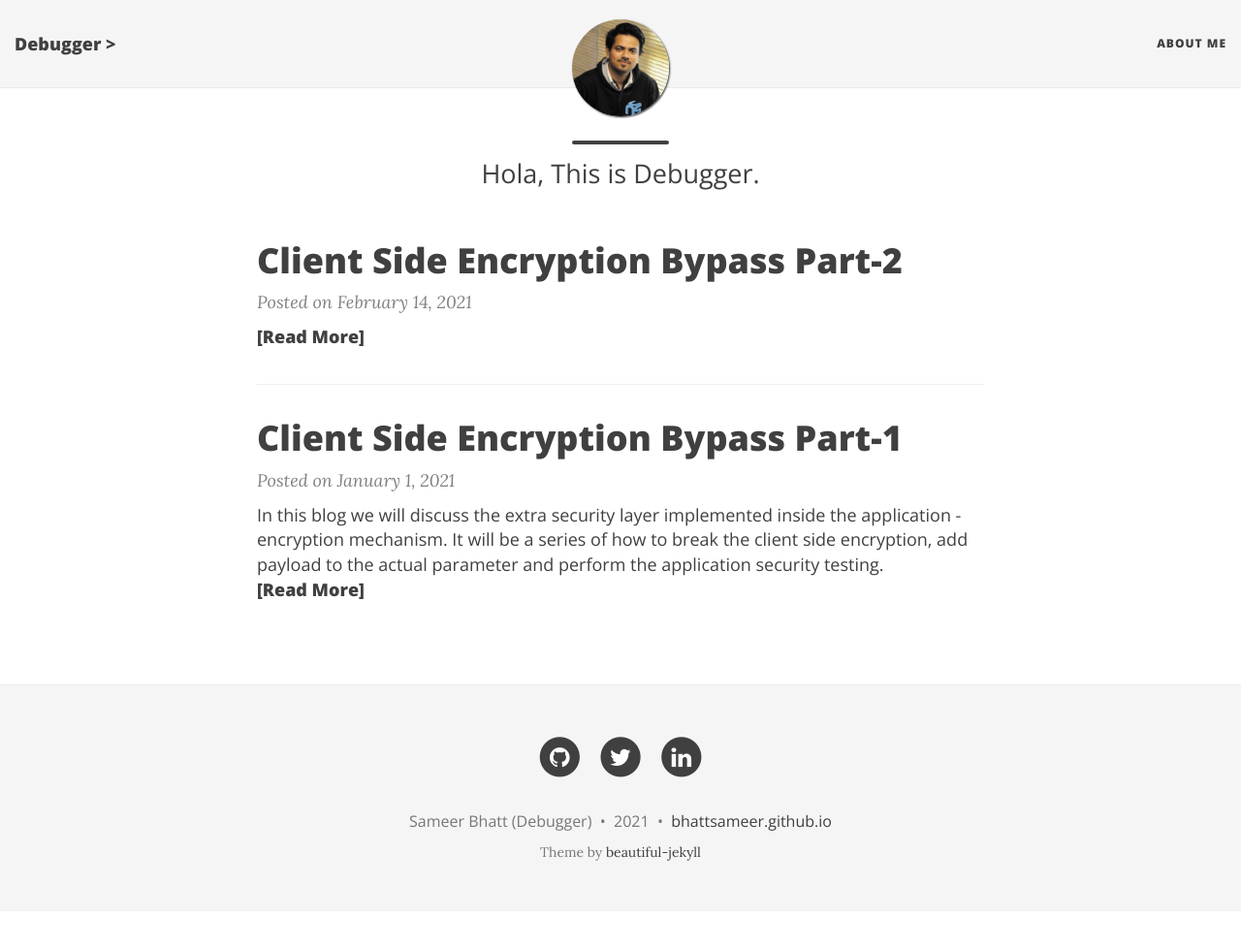
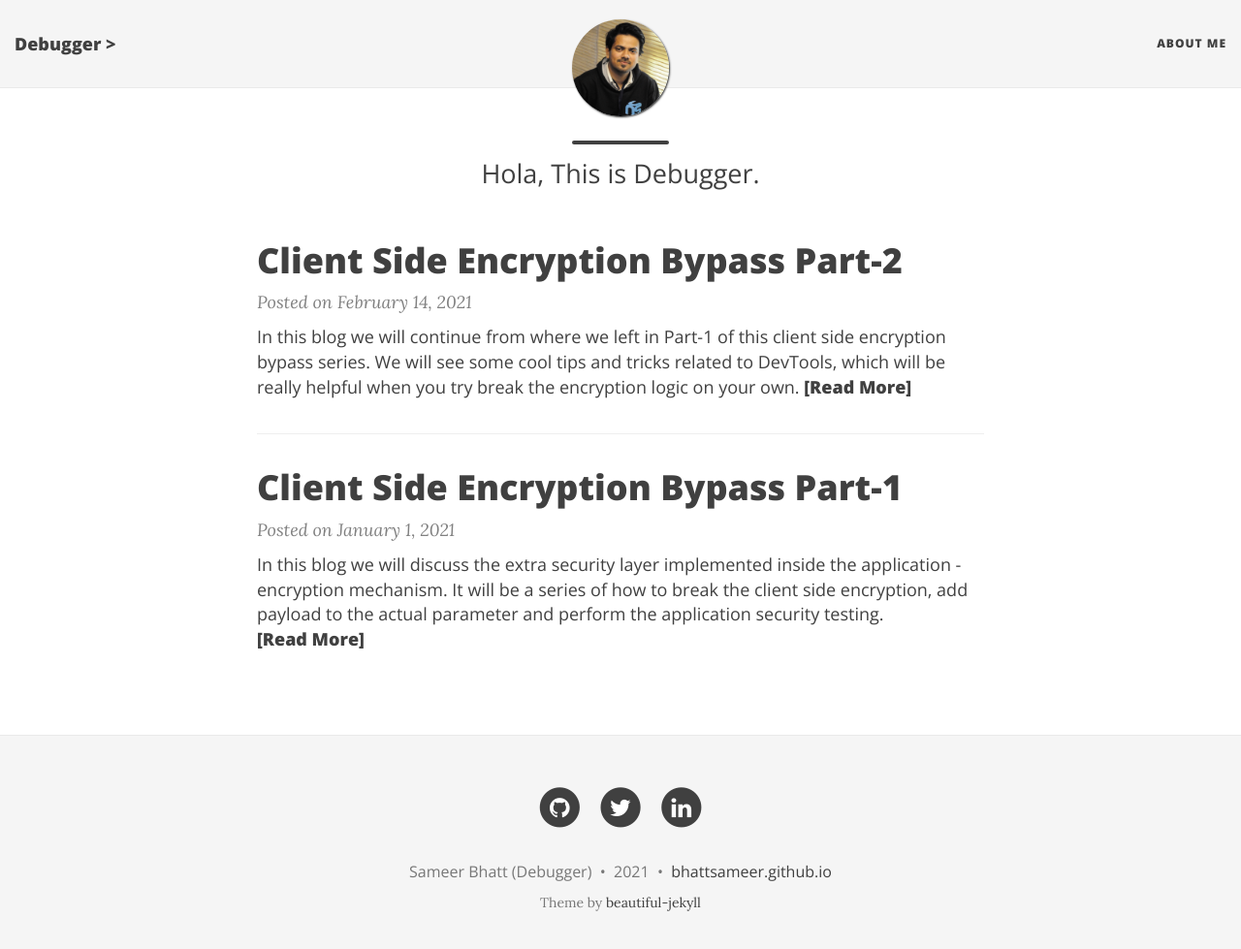
Before and after one commit to bhattsameer/bhattsameer.github.io, a Jekyll site: the page built from index.html, in a window 1280 px wide and 992 px high. Shown: the top 979 px of the window at 97% size. Built offline with Jekyll 4.4.1, drawn with Linux system fonts in a browser that asks for light colours; nearby versions of some CDN libraries; the list of posts is cut into pages by our own code.

Commit message:
Update 2021-02-14-client-side-encryption-bypass-part-2.markdown

```diff
--- a/_posts/2021/2021-02-14-client-side-encryption-bypass-part-2.markdown
+++ b/_posts/2021/2021-02-14-client-side-encryption-bypass-part-2.markdown
@@ -2,7 +2,8 @@
 layout: "post"
 title: "Client Side Encryption Bypass Part-2"
 date: "2021-02-14 4:00"
-excerpt: ""
+excerpt: "In this blog we will continue from where we left in Part-1 of this client side encryption bypass series.
+We will see some cool tips and tricks related to DevTools, which will be really helpful when you try break the encryption logic on your own."
 comments: false
 ---
 
```
Also changed, not shown: other parts of _posts/2021/2021-02-14-client-side-encryption-bypass-part-2.markdown (+1 -1 lines).
